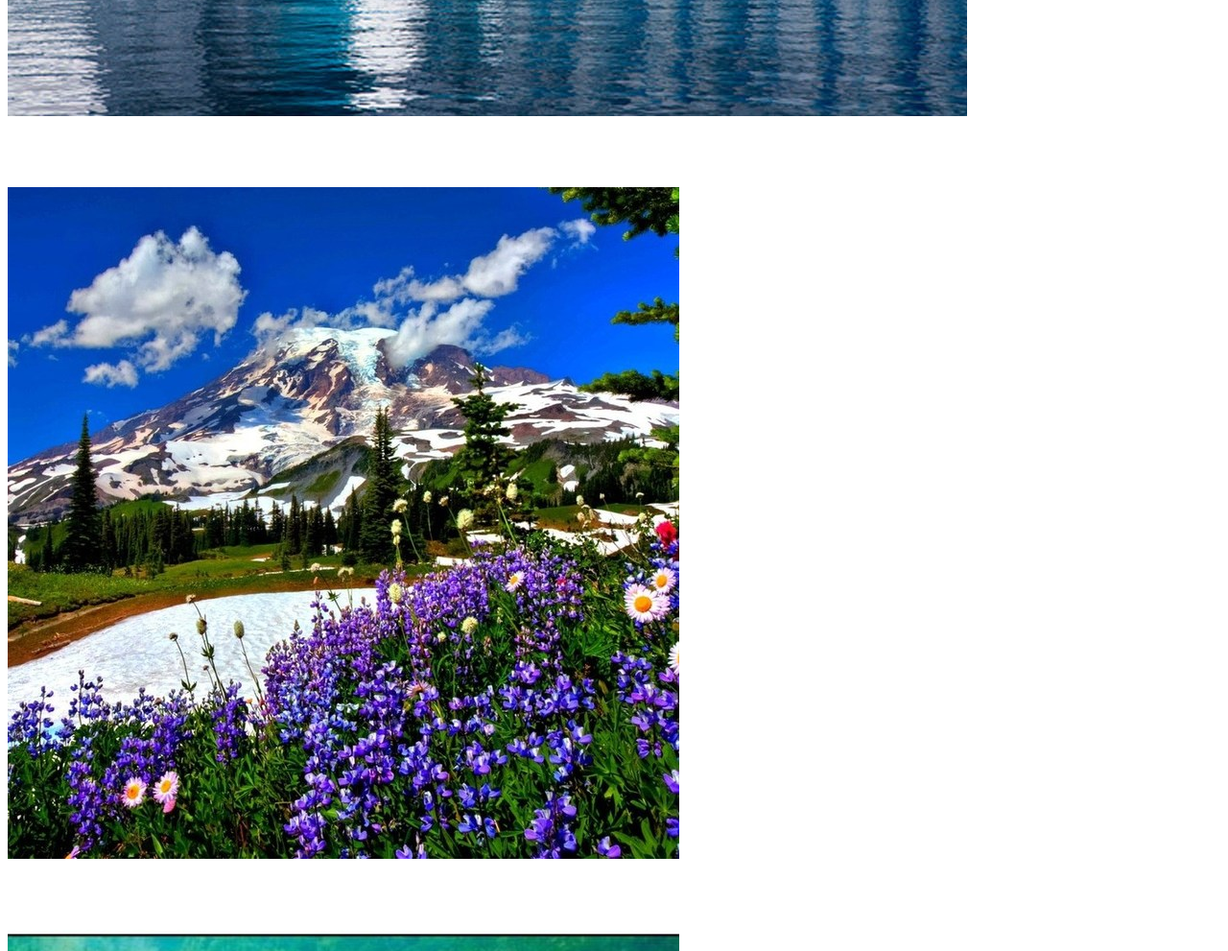
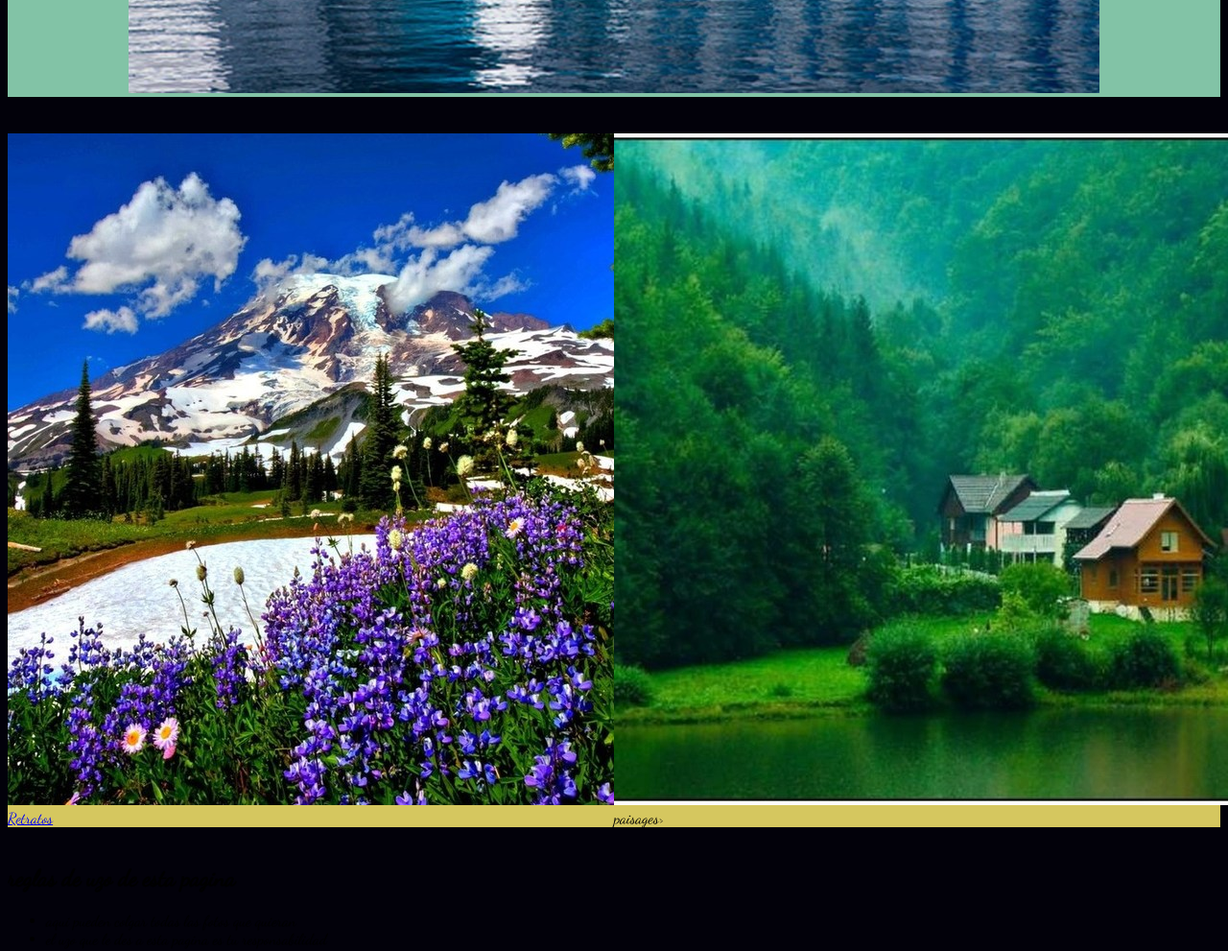
Before and after one commit to sebas1324/examen-css, a plain HTML site: page index.html in a window 1280 px wide. Shown: the part 780-1771 px from the top of the page at 96% size. Drawn offline with Linux system fonts and the light colour scheme.

Commit message:
agregue display flex

```diff
--- a/css/estilos.css
+++ b/css/estilos.css
@@ -1,5 +1,7 @@
 body{
 font-family: Dancing Script;
+background-color: #02010a;
+font-size: 100%;
 }
 header{
   background-color: #5b7989;
@@ -8,8 +10,37 @@ header{
 h1{
   text-align: left;
   color: white;
-  text-shadow: 2px color: #02010a;
+  text-shadow: 2px color:#02010a;
 }
 #menu{
   text-align: right;
 }
+
+div [class*="bloque"]{
+  min-height: 100px;
+  flex: 2 3 40%;
+}
+.bloque1{
+  background-color: #82c3a6;
+  order: 1;
+  box-shadow: 2px color:#02010a;
+}
+.bloque2{
+  background-color: #d5c75f;
+  border: 1px;
+  box-shadow: 2px color:#02010a;
+  order: 2;
+  width: 40%;
+}
+.bloque3{
+  background-color: #d5c75f;
+  border: 1px;
+  box-shadow: 2px color:#02010a;
+  order: 2;
+  width: 40%;
+}
+section{
+  display: flex;
+  width: 100%;
+  height: 700px%;
+}
--- a/index.html
+++ b/index.html
@@ -7,41 +7,23 @@
     <link rel="stylesheet" href="css/estilos.css">
     <title>examen de css</title>
   </head>
+    <div class="contenido">
     <header>
       <h1>Comenzando con la fotografia</h1>
-      <div id="menu">
-        <navbar>
-          <a href="inicio">Inicio</a>
-          |
-          <a href="retratos">Retratos</a>
-          |
-          <a href="paisages">Paisaes</a>
-        </navbar>
-     </div>
-  </header>
+      <div id="menu"><navbar><a href="inicio">Inicio</a>|<a href="retratos">Retratos</a>|<a href="paisages">paisages</a></navbar></div>
+    </header>
   <body>
-    <p>
       <br>
-      <div class="imagen1">
-        <img src="imagenes/estructura de hielo.jpg">
-      </div>
+      <div class="bloque1" id="imagen1"><center><img src="imagenes/estructura de hielo.jpg" width="80%"></center></div>
       <br>
-    </p>
-    <p>
       <br>
-    <div class="imagen2">
-      <img src="imagenes/flores.jpg">
-    </div>
+      <section>
+      <div class="bloque2" id="imagen2"><img src="imagenes/flores.jpg"><a href="retratos">Retratos</a></div>
+      <div class="bloque3" id="imagen3"><img src="imagenes/lago.jpg" <a href="paisages">paisages</a>></div>
+      </section>
       <br>
-    </p>
-    <p>
-      <br>
-    <div class="imagen3">
-      <img src="imagenes/lago.jpg">
-    </div>
-      <br>
-    </p>
-  <footer>
+   </div>
+   <footer>
       <h2>reglas de uzo de esta pagina</h2>
        <ul>
          <li>aqui pueden colgar todas las fotos que quieran</li>
```
